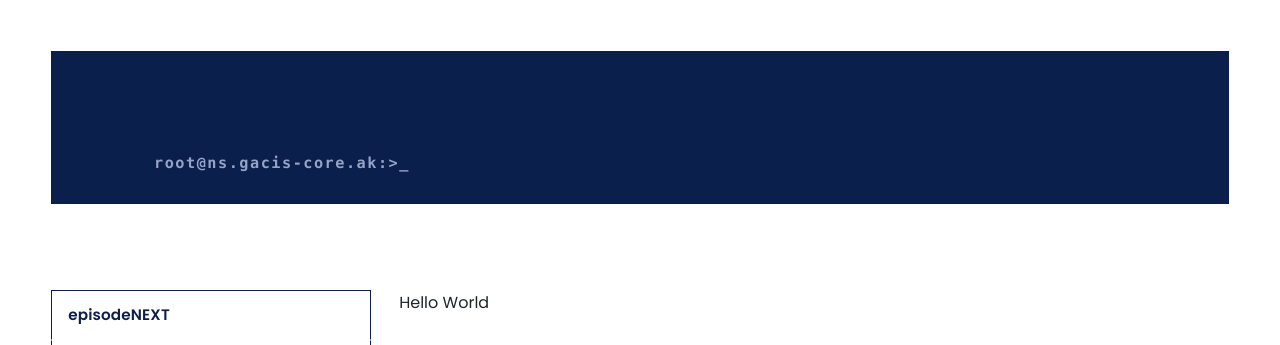
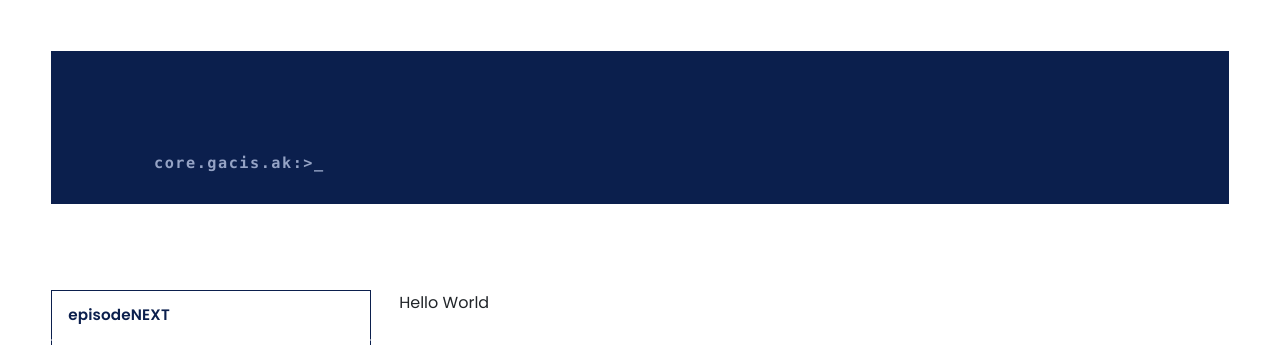
Before and after one commit to 49thit/49thIT, a Jekyll site: the page built from index.md, in a window 1280 px wide. Shown: the top 345 px of the page. Built offline with Jekyll 4.4.1, drawn with Linux system fonts in a browser that asks for light colours.

Commit message:
minor banner change

```diff
--- a/_layouts/default.html
+++ b/_layouts/default.html
@@ -6,7 +6,7 @@
       <header class="site-banner" role="banner">
         <div class="site-banner__panel" aria-hidden="true">
           <div class="site-banner__command-line">
-            <span class="site-banner__prompt-label" data-label="root@ns.gacis-core.ak:>_"></span>
+            <span class="site-banner__prompt-label" data-label="core.gacis.ak:>_"></span>
             <span class="site-banner__typed" data-text="49thIT"></span>
             <span class="site-banner__cursor" aria-hidden="true"></span>
           </div>
@@ -28,7 +28,7 @@
           ];
 
           if (promptLabel) {
-            promptLabel.textContent = promptLabel.dataset.label || "root@ns.gaciscore.net:>_";
+            promptLabel.textContent = promptLabel.dataset.label || "core.gacis.ak:>_";
           }
 
           const letterDelay = 140;
```
Also changed, not shown: 1 other file.
